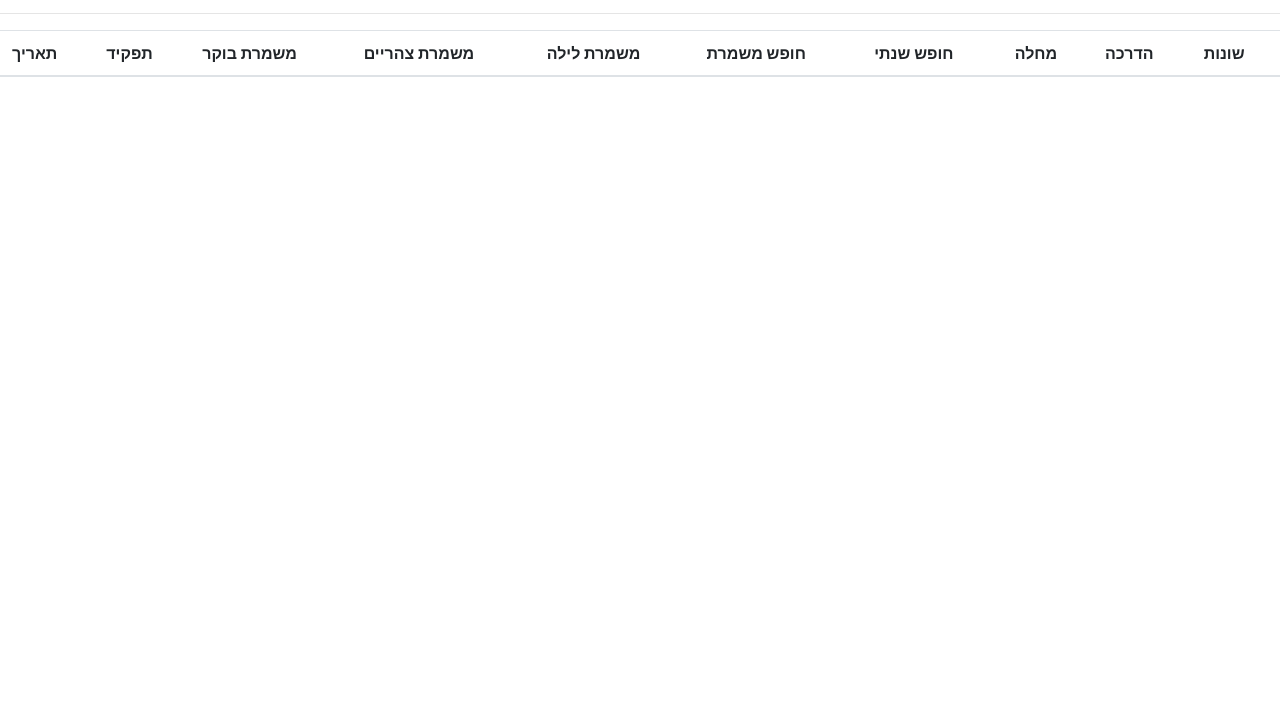
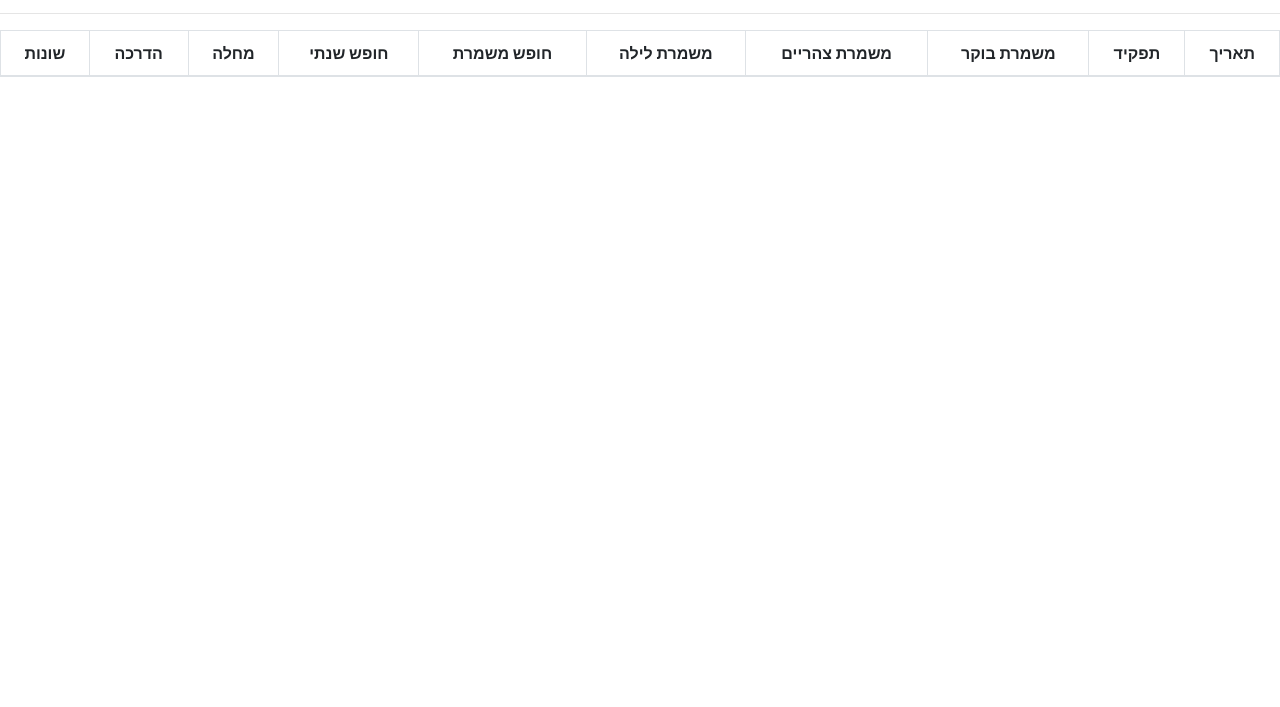
Before and after one commit to Safamaklada1/Work-schedule, a website: page index.html in a window 1280 px wide. Shown: the part 93-800 px from the top of the page. Drawn offline with nearby package versions, Linux system fonts and the light colour scheme.

Commit message:
first-try2909

```diff
--- a/css/style.css
+++ b/css/style.css
@@ -1,5 +1,12 @@
-bo
-#title h1{
+.table.table-bordered{
+	direction: rtl;
+	text-align:center;
+}
+.table.table-bordered th{
+	text-align:center;
+}
+
+/*#title h1{
 	direction: rtl;
 	text-align:center;
 }
@@ -16,4 +23,4 @@ thead{
 }
 thead th{
 	border: 1px solid black;
-}
+}*/
--- a/index.html
+++ b/index.html
@@ -1,14 +1,15 @@
 <html ng-app="Work-schedule">
 	<head>
 		<title>Work-schedule</title>
+		<link rel="stylesheet" href="css/style.css" />
 		<link rel="stylesheet" href="node_modules/bootstrap/dist/css/bootstrap.css" />
 	</head>
 	<body>
 		<div class="text-center">
 			<h1>סידור עבודה יומי למפעילים</h1><h3>מתקן K &nbsp;&nbsp;&nbsp;&nbsp;&nbsp;&nbsp;<b>מחלקת ייצור</b></h3>
 			</div><hr>
-		<table class="table">
-			<thead><tr class="direction:rtl">
+		<table class="table table-bordered">
+			<thead><tr class="header">
 				<th>תאריך</th><th>תפקיד</th><th>משמרת בוקר</th><th>משמרת צהריים</th><th>משמרת לילה</th><th>חופש משמרת</th><th>חופש שנתי</th><th>מחלה</th><th>הדרכה</th><th>שונות</th>
 			</tr>
 			</thead>
```
